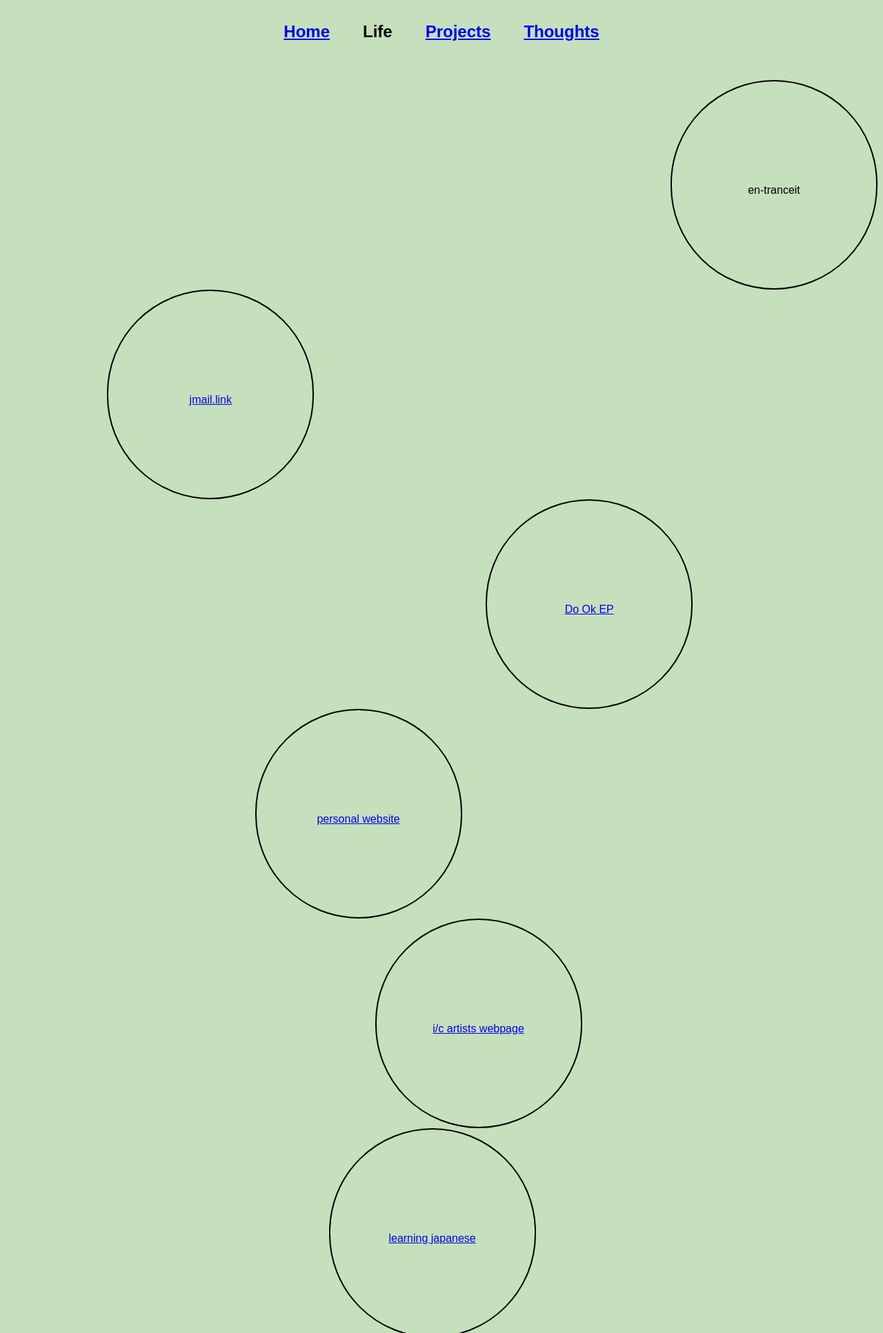
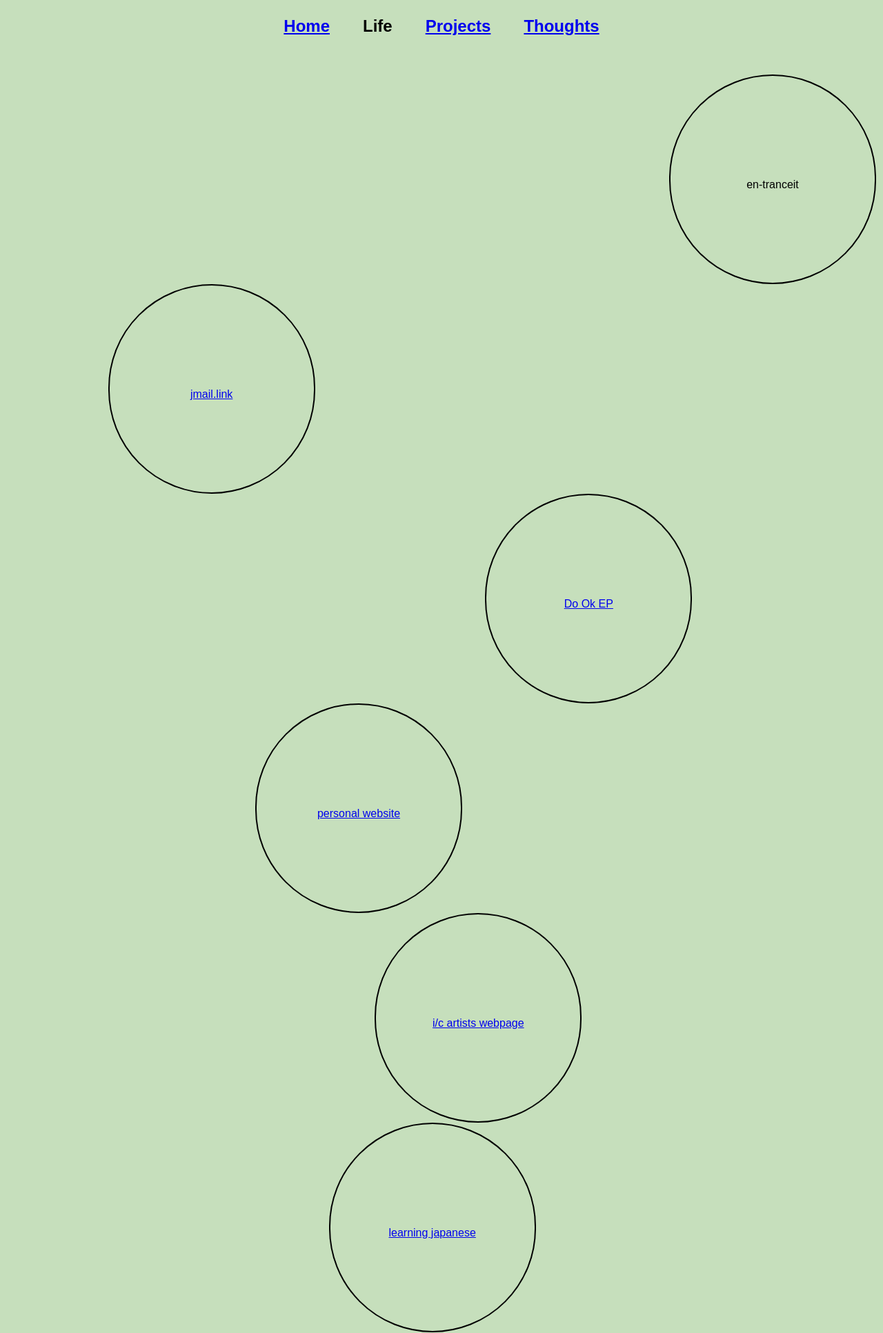
Before and after one commit to justinamo/do-ok.net, a Flask app: page /life in a window 1280 px wide. Shown: the top 1933 px of the page at 69% size. Run offline with Flask 2, Linux system fonts and the light colour scheme.

Commit message:
fix life page margins

```diff
--- a/static/life-styles.css
+++ b/static/life-styles.css
@@ -1,6 +1,15 @@
+body {
+  margin: 0px;
+}
+
 #content {
   width: unset;
   max-width: unset;
+}
+
+#content > *:not(:last-child) {
+  padding-left: 10px;
+  padding-right: 10px;
 }
 
 /* circles */
```
